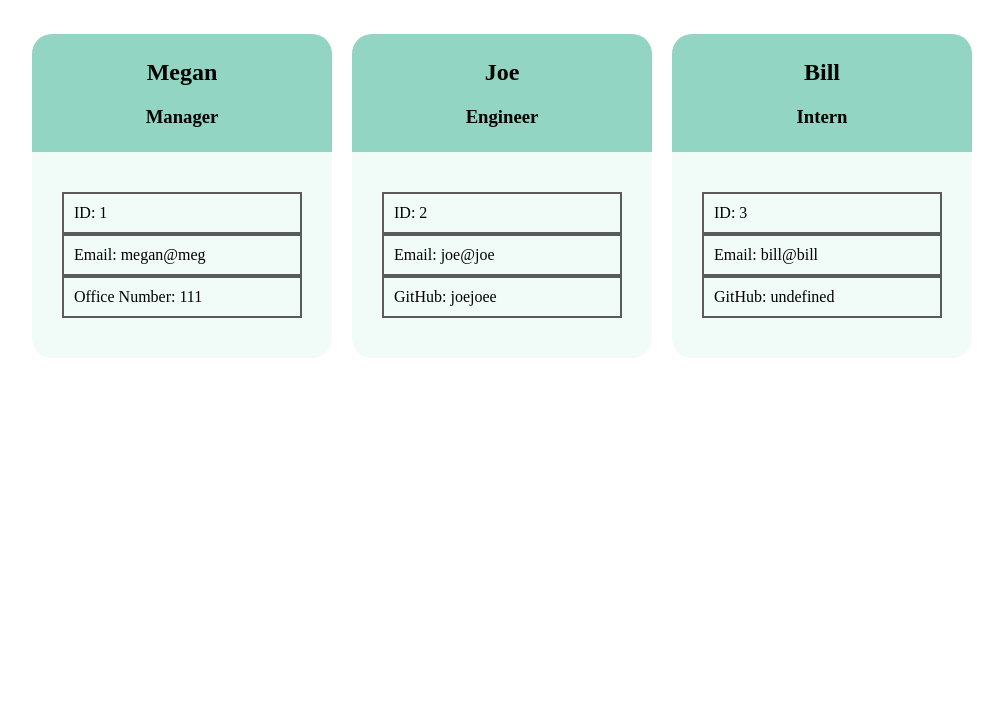
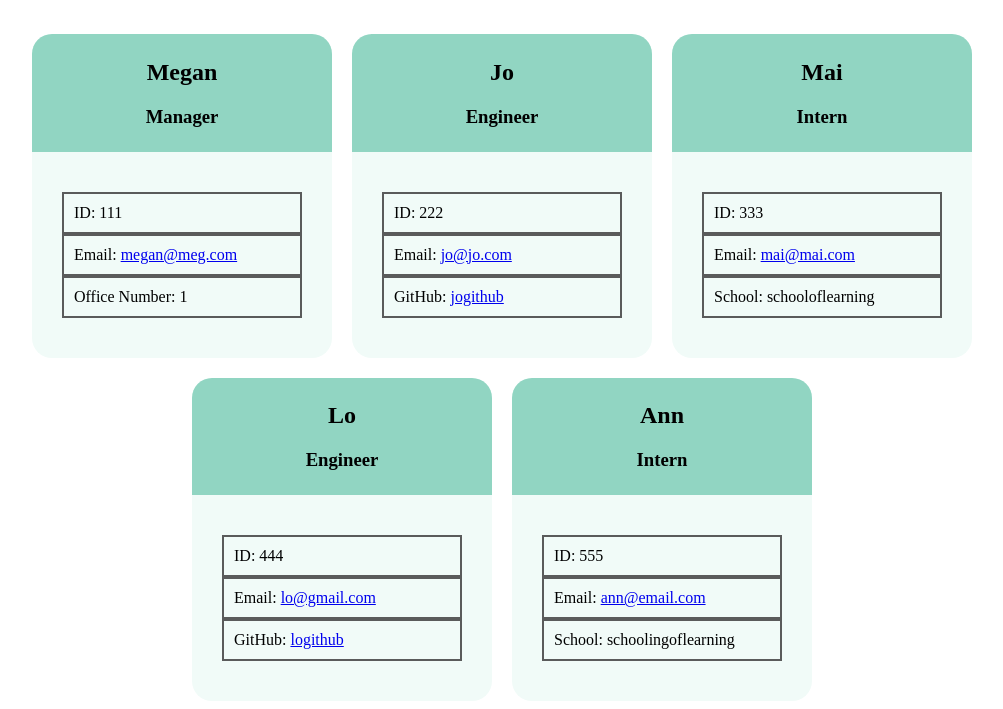
Before and after one commit to megellman/team-profile-generator, a website: page dist/index.html in a window 1280 px wide. Shown: the part 105-814 px from the top of the page, without its empty margins (138-1141 px from the left). Drawn offline with Linux system fonts and the light colour scheme.

Commit message:
created html file from command line

```diff
--- a/dist/index.html
+++ b/dist/index.html
@@ -16,29 +16,49 @@
                 <h3>Manager</h3>
             </div>
             <div class="details">
-                <p>ID: <span>1</span></p>
-                <p>Email: <span>megan@meg</span></p>
-                <p>Office Number: <span>111</span></p>
+                <p>ID: <span>111</span></p>
+                <p>Email: <a href="mailto:megan@meg.com"><span>megan@meg.com</span></p></a>
+                <p>Office Number: <span>1</span></p>
                 </div>
             </div><div class="card">
     <div class="title">
-        <h2>Joe</h2>
+        <h2>Jo</h2>
         <h3>Engineer</h3>
     </div>
     <div class="details">
-        <p>ID: <span>2</span></p>
-        <p>Email: <span>joe@joe</span></p>
-        <p>GitHub: <span>joejoee</span></p>
+        <p>ID: <span>222</span></p>
+        <p>Email: <a href="mailto:jo@jo.com"><span>jo@jo.com</span></p></a>
+        <p>GitHub: <a href="https://github.com/jogithub" target="_blank"><span>jogithub</span></a></p>
     </div>
 </div><div class="card">
         <div class="title">
-            <h2>Bill</h2>
+            <h2>Mai</h2>
             <h3>Intern</h3>
         </div>
         <div class="details">
-            <p>ID: <span>3</span></p>
-            <p>Email: <span>bill@bill</span></p>
-            <p>GitHub: <span>undefined</span></p>
+            <p>ID: <span>333</span></p>
+            <p>Email: <a href="mailto:mai@mai.com"><span>mai@mai.com</span></p></a>
+            <p>School: <span>schooloflearning</span></p>
+        </div>
+    </div><div class="card">
+    <div class="title">
+        <h2>Lo</h2>
+        <h3>Engineer</h3>
+    </div>
+    <div class="details">
+        <p>ID: <span>444</span></p>
+        <p>Email: <a href="mailto:lo@gmail.com"><span>lo@gmail.com</span></p></a>
+        <p>GitHub: <a href="https://github.com/logithub" target="_blank"><span>logithub</span></a></p>
+    </div>
+</div><div class="card">
+        <div class="title">
+            <h2>Ann</h2>
+            <h3>Intern</h3>
+        </div>
+        <div class="details">
+            <p>ID: <span>555</span></p>
+            <p>Email: <a href="mailto:ann@email.com"><span>ann@email.com</span></p></a>
+            <p>School: <span>schoolingoflearning</span></p>
         </div>
     </div>
 </div>
```
